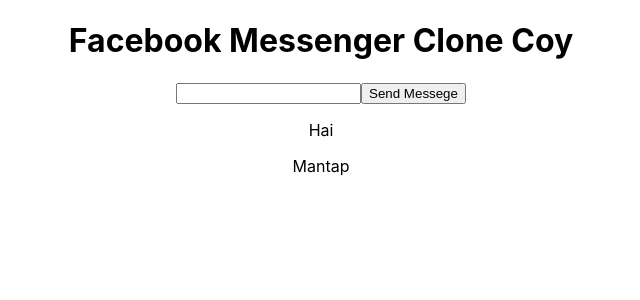
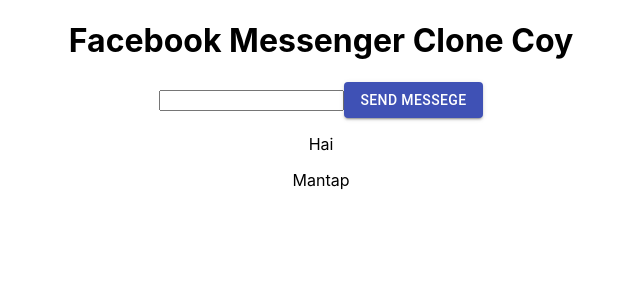
Before and after one commit to afrinnusrat/facebook-messenger-clone, a React (Create React App) app: page / in a window 1280 px wide. Shown: the top 300 px of the page, without its empty margins (319-959 px from the left). Built offline with nearby package versions, Linux system fonts and the light colour scheme.

Commit message:
ganti button biasa jadi button nya material-ui

```diff
--- a/src/App.js
+++ b/src/App.js
@@ -1,4 +1,5 @@
 import React, { useState } from 'react';
+import { Button } from '@material-ui/core';
 import './App.css';
 
 function App() {
@@ -21,7 +22,7 @@
 
       <form>
         <input value={input} onChange={event => setInput(event.target.value)} />
-        <button type='submit' onClick={sendMessage}>Send Messege</button>
+        <Button variant="contained" color="primary" type='submit' onClick={sendMessage}>Send Messege</Button>
       </form>
 
       {/* Message themselves */}
```
